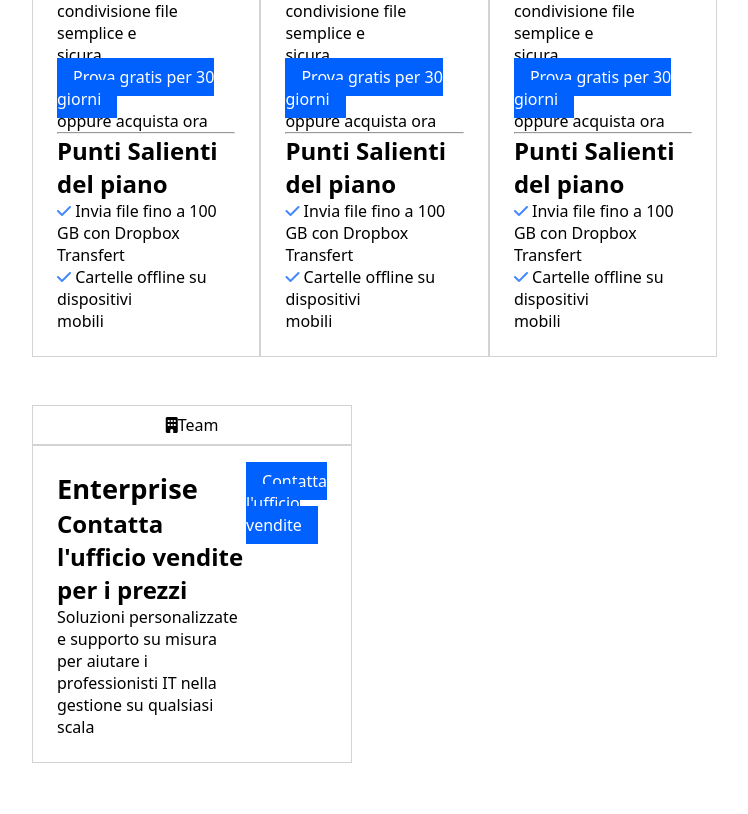
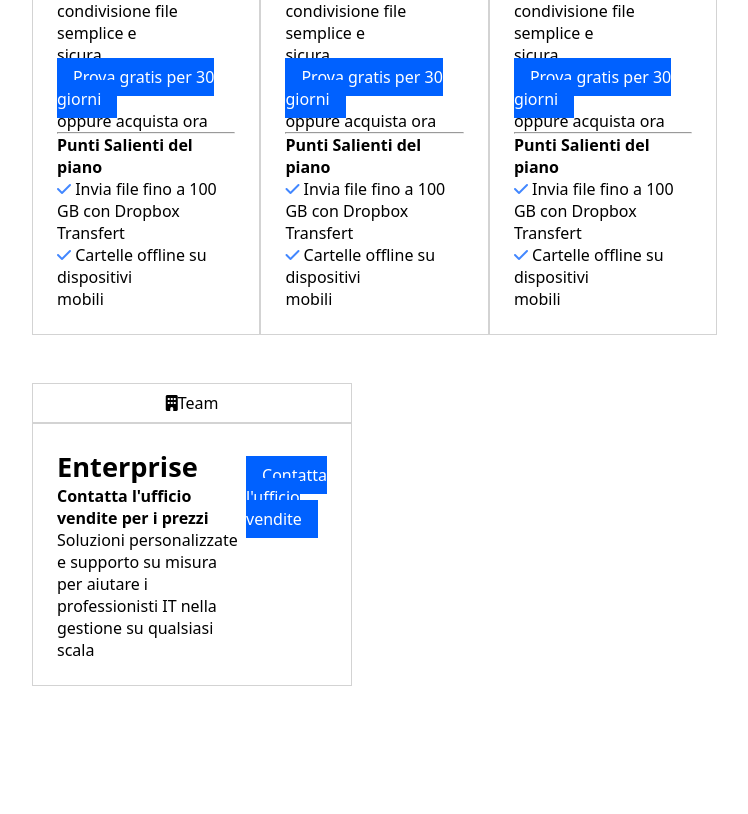
Before and after one commit to GabrieleMajocchi/htmlcss-dropbox, a plain HTML site: page index.html in a window 1280 px wide. Shown: the part 2640-3454 px from the top of the page, without its empty margins (448-1196 px from the left). Drawn offline with Linux system fonts and the light colour scheme.

Commit message:
fix h4 and style of piano team button

```diff
--- a/css/style.css
+++ b/css/style.css
@@ -112,11 +112,6 @@
     font-size: 1.7rem;
 }
 
-h4{
-
-    font-size: 1.5rem;
-}
-
 div.info span{
     padding: 20rem 5rem 20rem 0;
 }
@@ -144,6 +139,10 @@
 
 .piano-team{
     padding: 3rem 0;
+}
+
+div.right-team{
+    margin-top: 1rem;
 }
 
 div.partner img{
```
